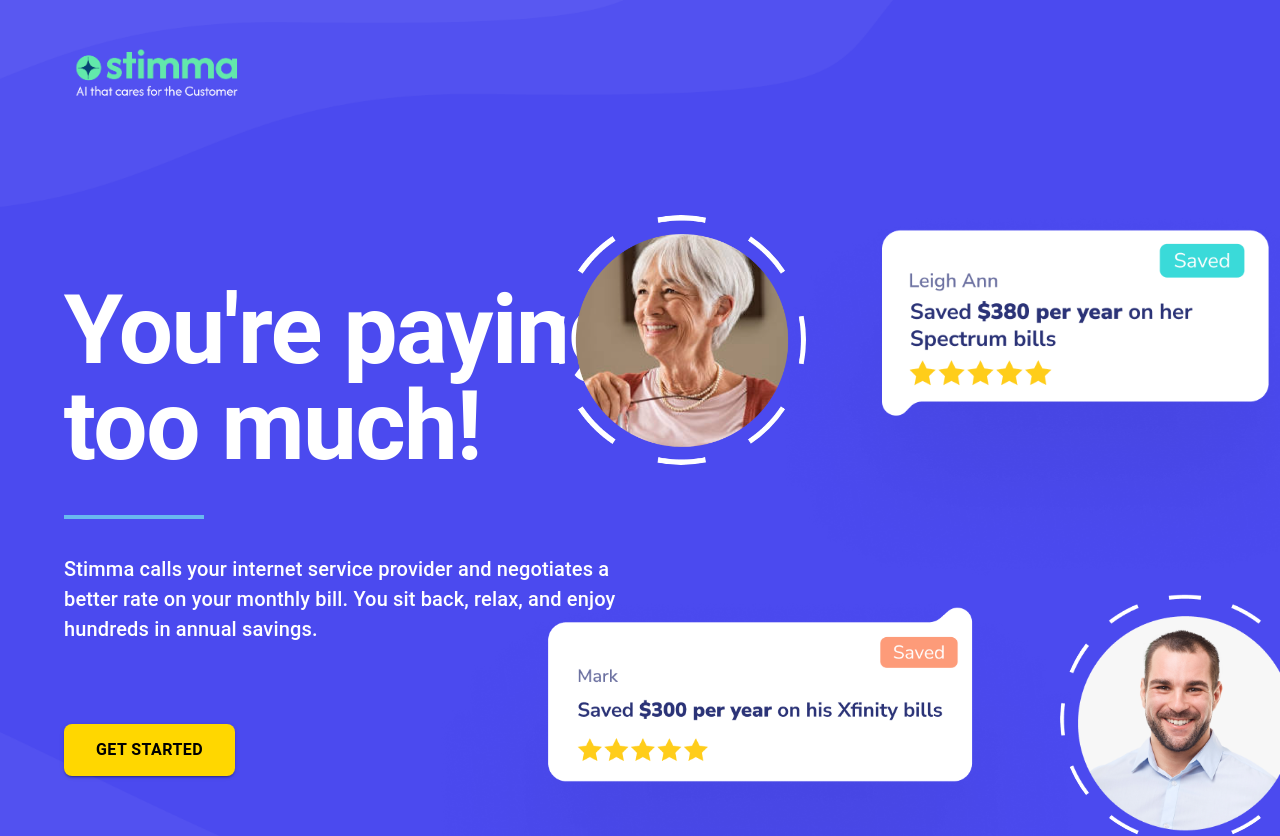
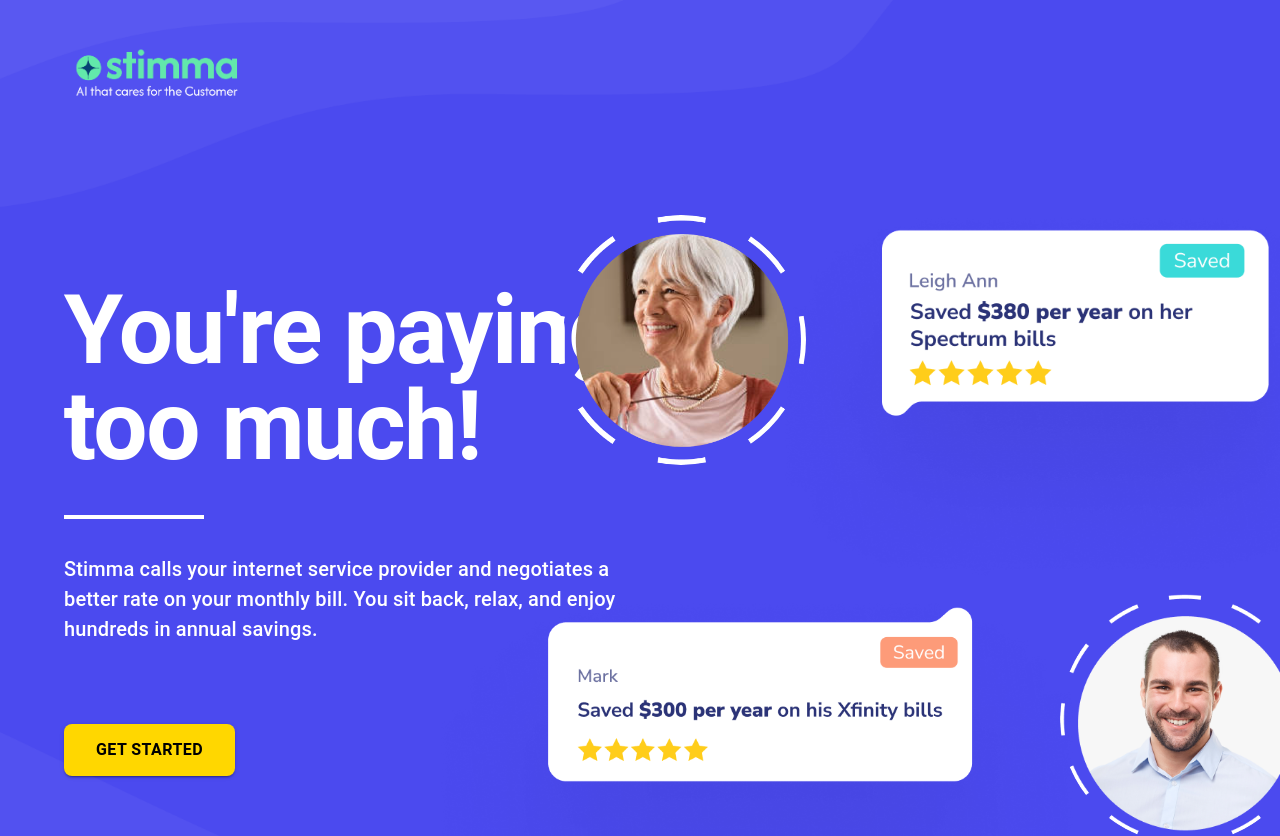
Before and after one commit to JoeS51/stimma-landing, a React (Create React App) app in the folder my-app/: page / in a window 1280 px wide. Shown: the top 836 px of the page. Built offline with nearby package versions, Linux system fonts and the light colour scheme.

Commit message:
Making colors better

```diff
--- a/my-app/src/App.js
+++ b/my-app/src/App.js
@@ -143,7 +143,7 @@
                       position: 'relative',
                     }}
                   >
-                    You're paying too much!
+                    You're paying  too much!
                   </AnimatedTypography>
                   <Box
                     sx={{
@@ -152,7 +152,7 @@
                       left: { xs: 0, md: '40px' },
                       width: '140px',
                       height: '4px',
-                      backgroundColor: 'rgb(104, 185, 239)',
+                      backgroundColor: 'rgb(255, 255, 255)',
                     }}
                   />
                 </Box>
```
